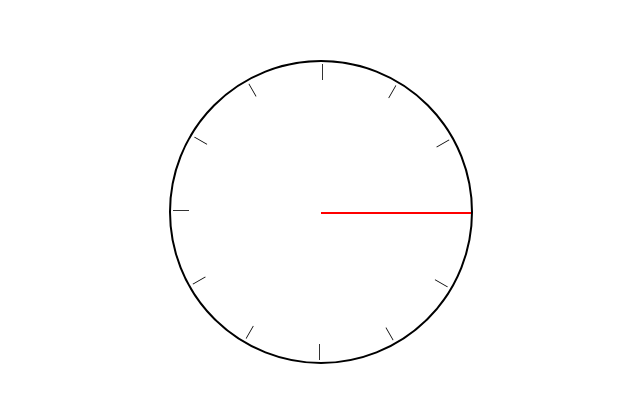
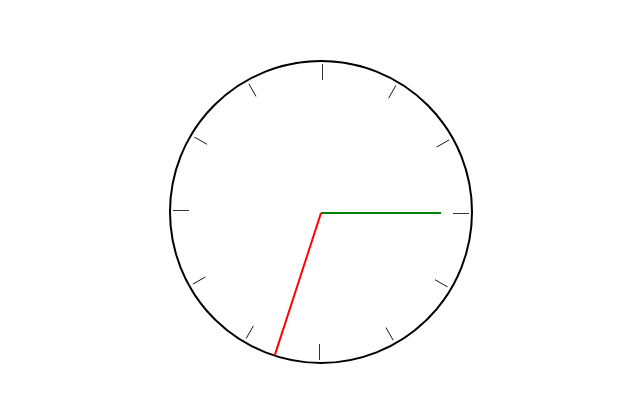
Before and after one commit to tejaswigowda/ame220Fall2020, a plain HTML site: page clock/index.html in a window 1280 px wide. Shown: the part 188-590 px from the top of the page, without its empty margins (319-959 px from the left). Drawn offline with Linux system fonts and the light colour scheme.

Commit message:
in class

```diff
--- a/clock/index.html
+++ b/clock/index.html
@@ -88,7 +88,7 @@
 </style>
 </head>
 
-<body>
+<body onload='start()'>
 <div id='clockWrapper'>
   <div class='num' id='num12'>|</div>
   <div class='num' id='num1'>|</div>
@@ -108,4 +108,23 @@
   <div class='hand' id='sec'></div>
 </div>
 </body>
+<script>
+function start(){
+  setInterval("updateClock()", 1000);
+}
+
+function updateClock(){
+  var now = new Date();
+  var h = now.getHours();
+  var m = now.getMinutes();
+  var s = now.getSeconds();
+  console.log(h,m,s)
+  var sAng = (s - 15)*6;
+  document.getElementById("sec").style.transform = "rotate(" + sAng + "deg)";
+
+
+
+}
+
+</script>
 </html>
```
